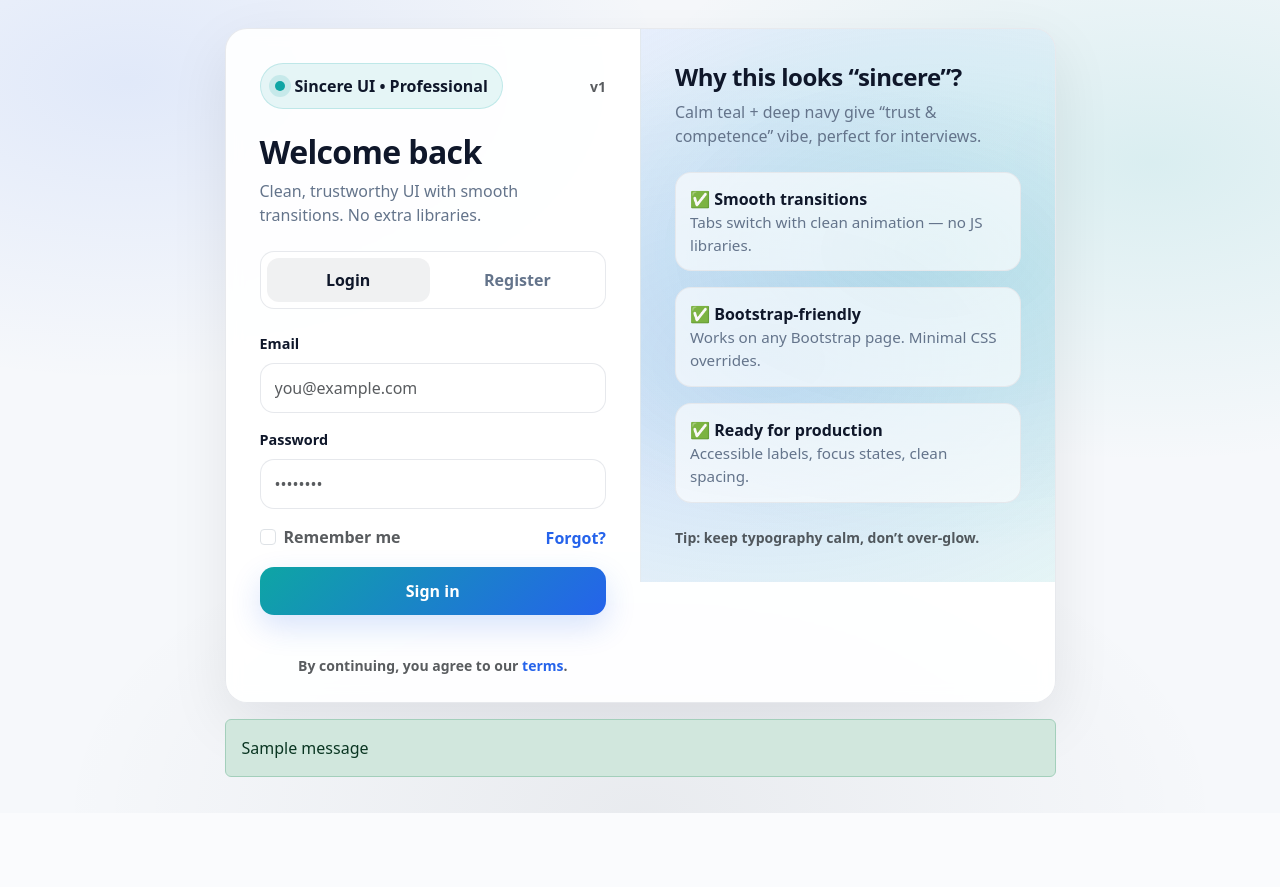
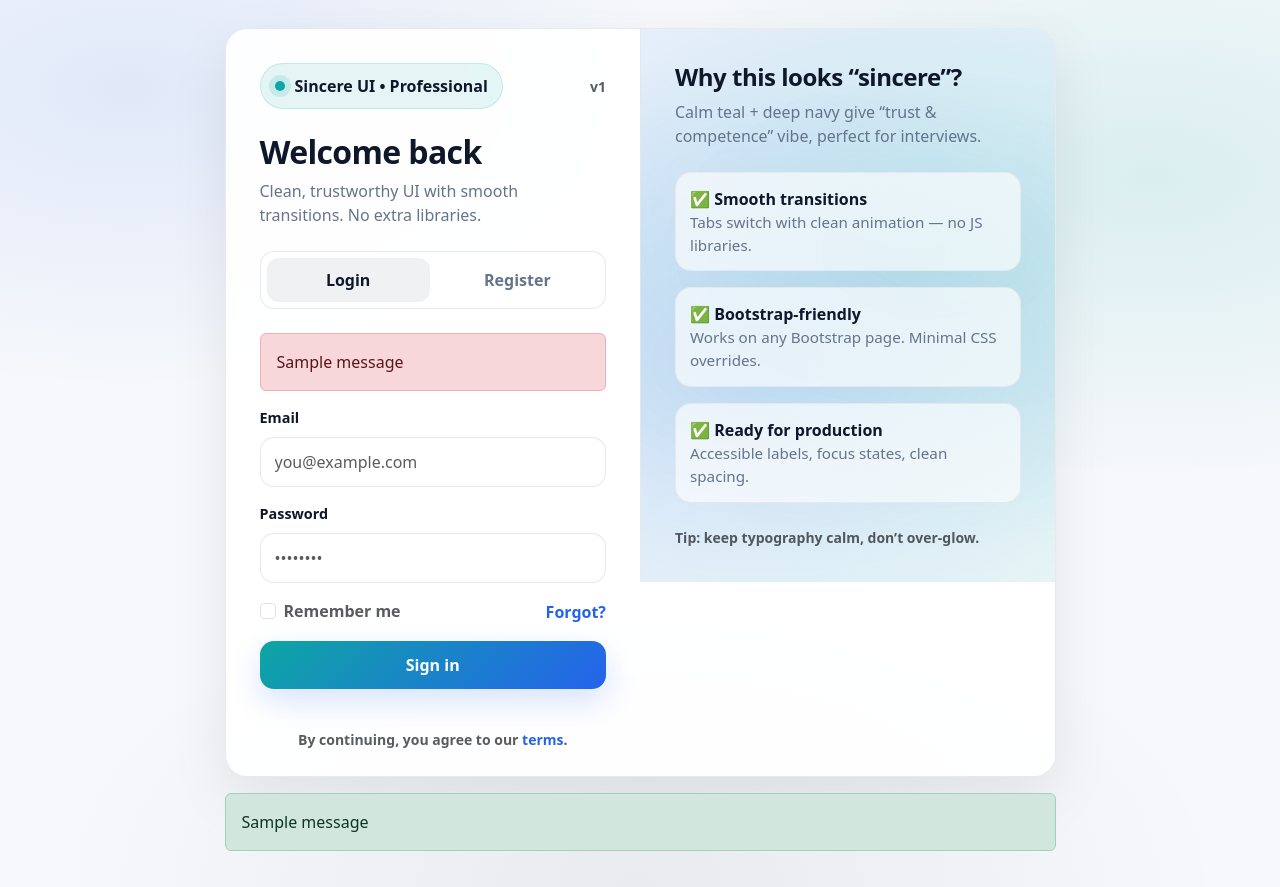
Before and after one commit to yash00gandhi-lgtm/hiredsense, a Django app: a page that uses templates/auth.html in a window 1280 px wide. Before the commit the page ends 813 px from the top, so only its background shows below. Run offline with Django 5.2, Linux system fonts and the light colour scheme; tables that the repository leaves empty hold one stand-in row (values such as "Sample post"); one stand-in notice (Sample message) is shown.

Commit message:
Fix auth error handling using Django messages

```diff
--- a/templates/auth.html
+++ b/templates/auth.html
@@ -176,6 +176,13 @@
               <!-- LOGIN -->
               <div id="panelLogin" class="sx-panel show">
                 <form method="post" action="/api/auth/">
+                 {% if messages %}
+  {% for message in messages %}
+    <div class="alert alert-danger">{{ message }}</div>
+  {% endfor %}
+{% endif %}
+
+
 
                   {% csrf_token %}
                   <div class="mb-3">
```
